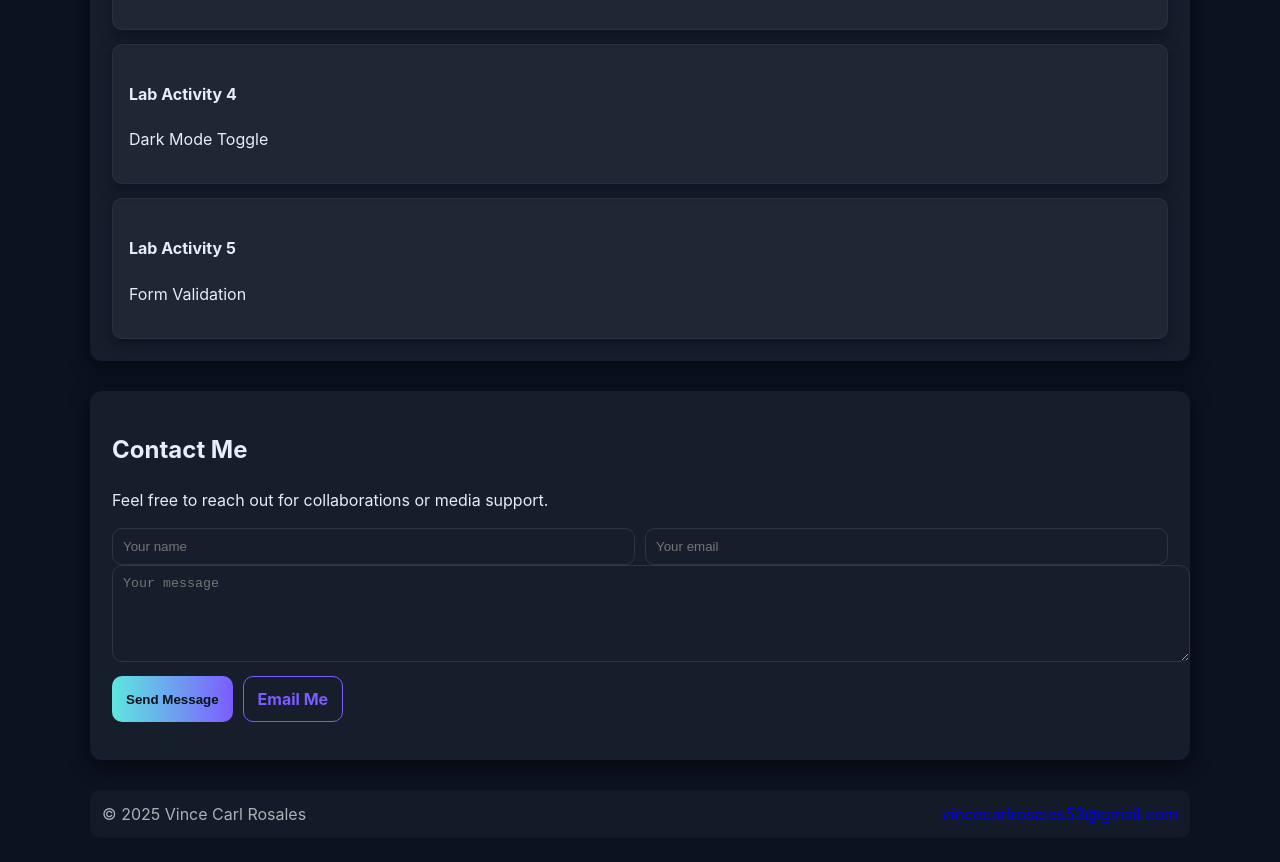
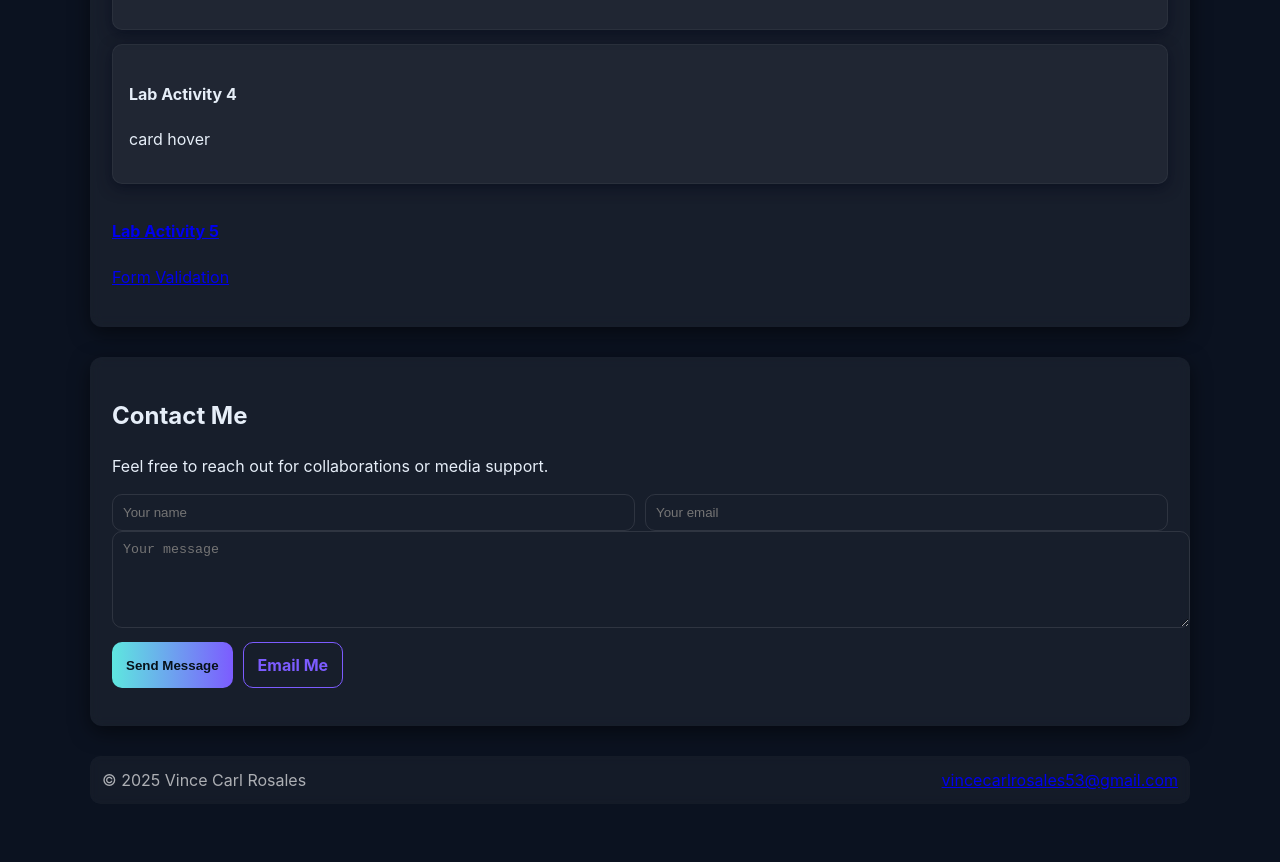
Before and after one commit to vincecarlrosales53-max/Vince-Carl-Rosales-for-portpolio, a plain HTML site: page index.html in a window 1280 px wide. Shown: the part 2710-3572 px from the top of the page. After the commit the page ends 3542 px from the top, so only its background shows below. Drawn offline with Linux system fonts and the light colour scheme.

Commit message:
Update index.html

```diff
--- a/index.html
+++ b/index.html
@@ -156,9 +156,9 @@
               <h4>Lab Activity 3</h4><p>Card Hover Effect</p>
             </a>
             <a href="lab4.html" class="proj lab-card" target="_blank">
-              <h4>Lab Activity 4</h4><p>Dark Mode Toggle</p>
+              <h4>Lab Activity 4</h4><p>card hover</p>
             </a>
-            <a href="lab5.html" class="proj lab-card" target="_blank">
+            <a href="lab5.html" class="Dark Mode Toggle" target="_blank">
               <h4>Lab Activity 5</h4><p>Form Validation</p>
             </a>
           </div>
```
